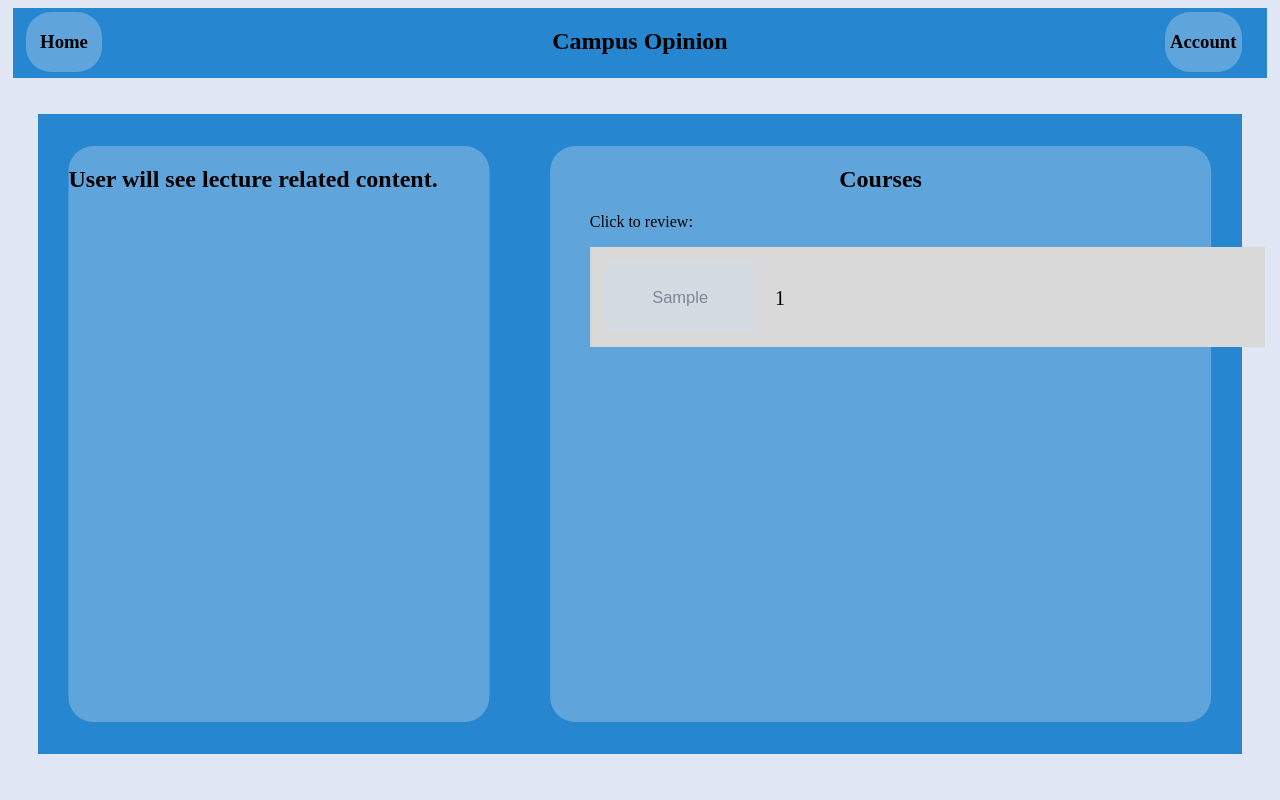
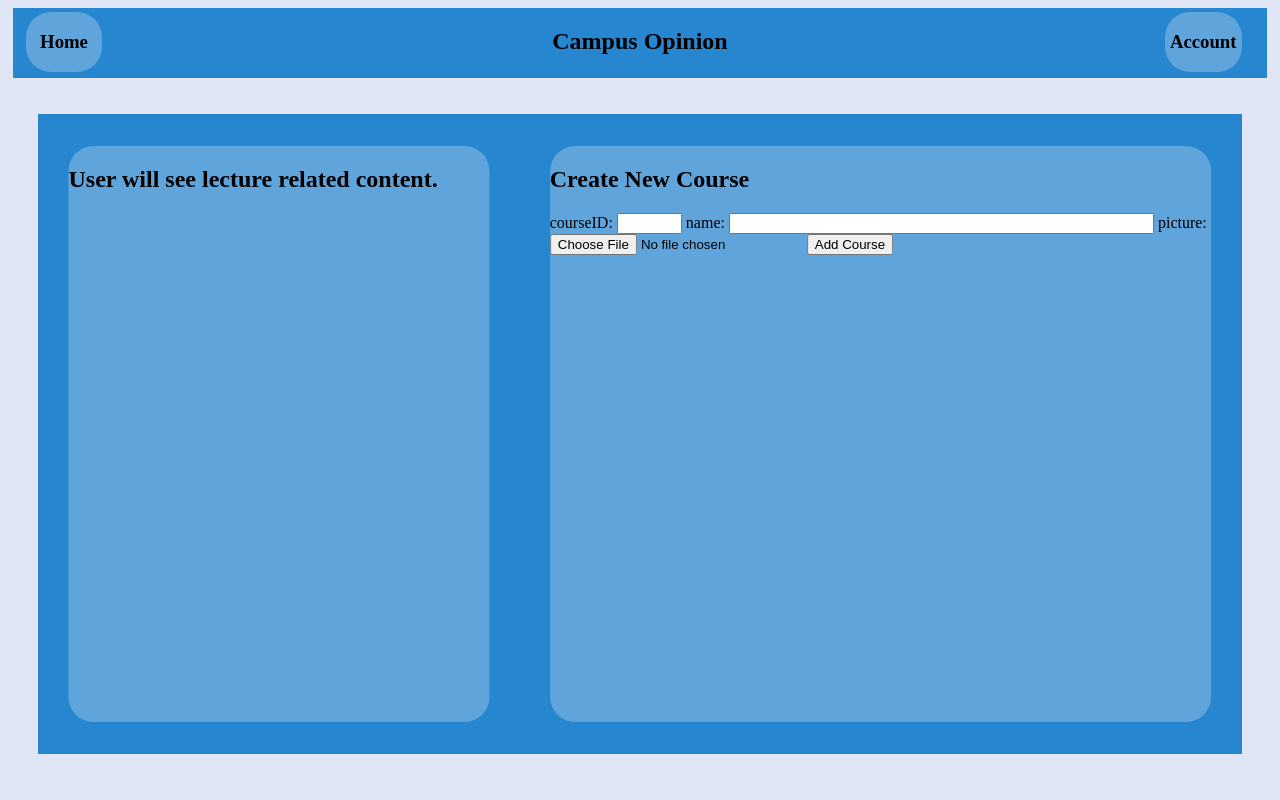
Before and after one commit to mrktrnbll/course-feedback-website-WAD2, a Django app: page / in a window 1280 px wide. Run offline with Django 3.2, Linux system fonts and the light colour scheme; a user stored in the database is signed in; tables that the repository leaves empty hold one stand-in row (values such as "Sample post"); grey boxes marked "Sample" are stand-in pictures.

Commit message:
Made the create course form on lecturer home page

```diff
--- a/course_feedback/forms.py
+++ b/course_feedback/forms.py
@@ -37,10 +37,10 @@
 
 
 class AddCourse(forms.ModelForm):
-    # courseID = forms.CharField()
-    # name = forms.CharField()
-    # picture = forms.ImageField()
+    courseID = forms.CharField()
+    name = forms.CharField()
+    picture = forms.ImageField()
 
     class Meta:
         model = Course
-        fields = ('courseID', 'name', 'lecturer', 'picture')
+        fields = ('courseID', 'name', 'picture')
--- a/course_feedback/urls.py
+++ b/course_feedback/urls.py
@@ -6,11 +6,9 @@
 
 urlpatterns = [
     path('', views.index, name='index'),
-#    path('course/', views.course, name='course'),
     path('course/<slug:course_name_slug>/', views.show_course, name='show_course'), #course would be shown on screen
     path('login/', views.user_login, name='login'),
     path('register/', views.register, name='register'),
-    # path('AddCourse', views.AddCourse, name='AddCourse'), #This is where they are going to be adding a course (lecturer)
     path('logout/', views.user_logout, name='logout'),
     path('account/', views.account, name='account'),
 ]
--- a/course_feedback/views.py
+++ b/course_feedback/views.py
@@ -7,21 +7,28 @@
 from django.contrib.auth.decorators import login_required
 from django.urls import reverse
 
-
-# def if_lecturer(user):
-#     return user.groups.filter(name='lecturer').exists()
-
-
-# @login_required
-# @if_lecturer
 def index(request):
     course_list = Course.objects.all()
     context_dict = {}
     context_dict['courses'] = course_list
-    #visitor_cookie_handler(request) - if we want to see the amount of people who will be visiting the site
 
+    form = AddCourse()
+    if request.method == 'POST':
+        form = AddCourse(request.POST, request.FILES)
+        if form.is_valid():
+            course = form.save(commit=False)
+            course.lecturer = request.user.profile
+            course.save()
+            form.save_m2m()
+            return redirect(reverse('course_feedback:index'))
+        else:
+            print(form.errors)
+    else:
+        course_form = AddCourse()
 
-    return render(request, 'course_feedback/home.html', context=context_dict)
+    context_dict['course_form'] = course_form
+    return render(request, 'course_feedback/home.html', context_dict)
+
 
 def show_course(request, course_name_slug):
     context_dict = {}
--- a/populate_course_feedback.py
+++ b/populate_course_feedback.py
@@ -14,7 +14,7 @@
     'IOOP':[{'content': 'OBJECTively brilliant', 'upvotes': 100000, 'student':'simon'},]
     }
 
-    courses = {'CS1P': {'name': 'Computer Programming', 'reviewed': True, 'picture':'cs1p.png'},
+    courses = {'CS1P': {'name': 'Computer Programming', 'reviewed': True, 'picture':'course_images/cs1p.png'},
             'IOOP': {'name': 'Introduction to Objecto Oriented Programming', 'reviewed': True, 'picture': ""}}
 
     students = [{'username':'simon','password':'Bigman1!','email':'simon@live.co.uk'}]
--- a/templates/course_feedback/home.html
+++ b/templates/course_feedback/home.html
@@ -29,9 +29,16 @@
 {% block home_box_right_block %}
 
 
-    {% if user.is_authenticated and user.is_lecturer is True %}
+    {% if user.is_authenticated and user.profile.get_is_lecturer is True %}
         <h2>Create New Course</h2>
-        {#  add in form to add new course #}
+        <form method="post" action="{% url 'course_feedback:index' %}" enctype="multipart/form-data">
+            {% csrf_token %}
+            courseID: <input type="text" name="courseID" value="" size="5" />
+            name: <input type="text" name="name" value="" size="50" />
+            picture: <input type="file" name="picture" />
+            <input type="submit" value="Add Course"/>
+        </form>
+
     {% else %}
         <h2 class="center">Courses</h2>
         {% if courses %}
```
Also changed, not shown: templates/course_feedback/courses.html (deleted, +0 -23 lines), media/course_images/cs1p.png (renamed from media/cs1p.png).
